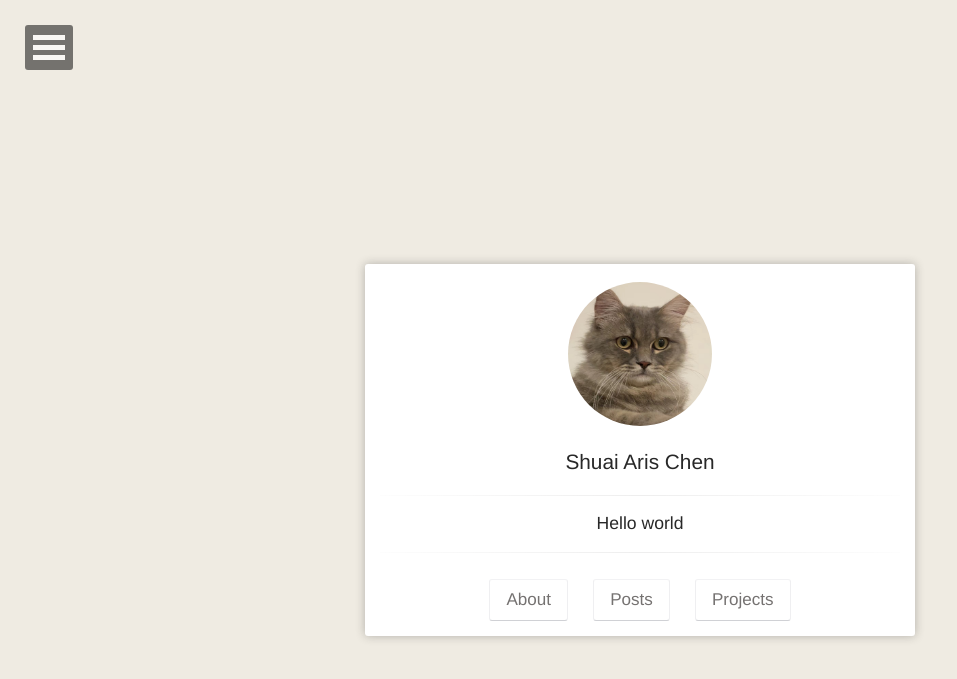
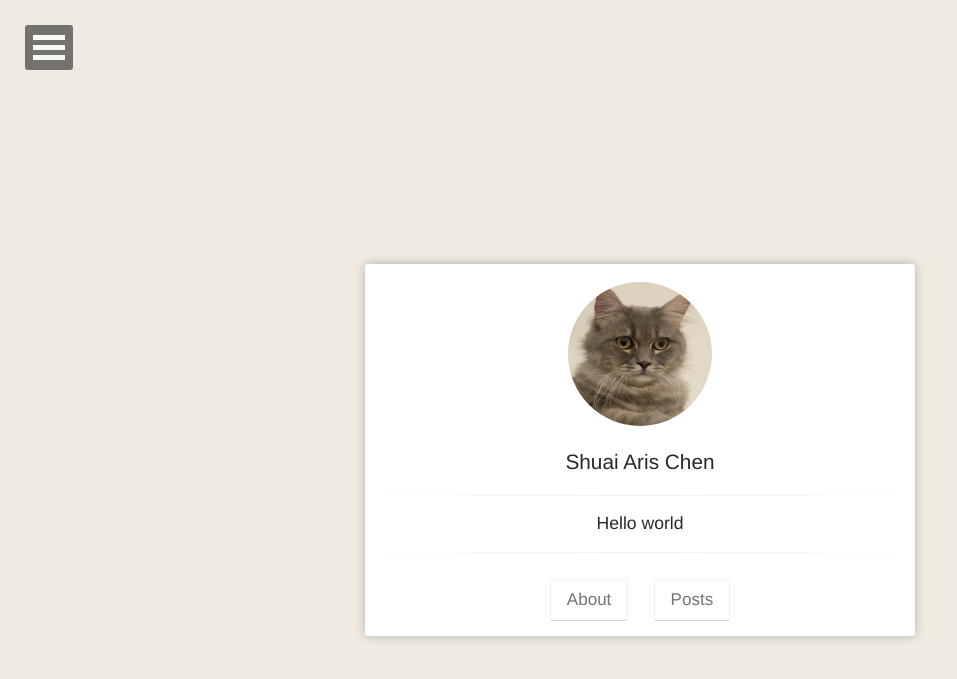
Before and after one commit to shuaichenphysics/shuaichenphysics.github.io, a Jekyll site: the page built from index.html, in a window 1280 px wide. Shown: the top 679 px of the page, without its empty margins (0-957 px from the left). Built offline with Jekyll 4.4.1, drawn with Linux system fonts in a browser that asks for light colours.

Commit message:
Update home.html

```diff
--- a/_layouts/home.html
+++ b/_layouts/home.html
@@ -39,9 +39,9 @@
                          <a class="btn zoombtn" href="{{ site.url }}/posts">
                          Posts
                          </a>
-                         <a class="btn zoombtn" href="{{ site.url }}/projects">
+<!--                          <a class="btn zoombtn" href="{{ site.url }}/projects">
                          Projects
-                         </a>
+                         </a> -->
 
 
                  </h3>
```
